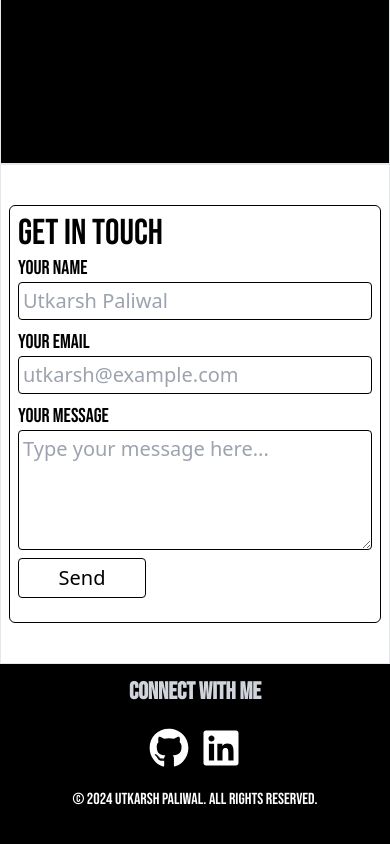
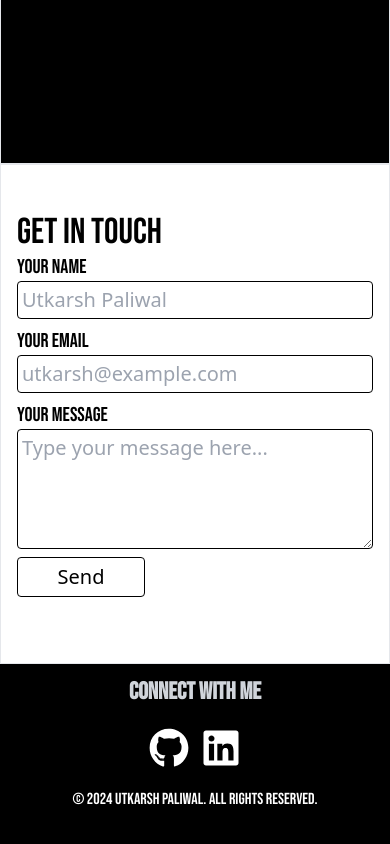
Before and after one commit to upaliwal1234/Utkarsh-Portfolio, a React (Vite) app in the folder frontend/: page / in a window 390 px wide. Shown: the part 1004-1848 px from the top of the page. Built offline with nearby package versions, Linux system fonts and the light colour scheme.

Commit message:
Contact Component created with responsive design

```diff
--- a/frontend/src/components/Contact.jsx
+++ b/frontend/src/components/Contact.jsx
@@ -18,7 +18,7 @@ function Contact() {
     }
     return (
         <div id="contact" className="border h-[500px] flex justify-center w-full bg-white py-10 px-2 sm:px-10 md:px-32">
-            <div className="border border-black w-full max-w-[650px] p-2 sm:p-4 rounded-md">
+            <div className=" w-full max-w-[650px] p-2 sm:p-4 rounded-md">
                 <div>
                     <h1 className="text-4xl">Get in touch</h1>
                 </div>
```
